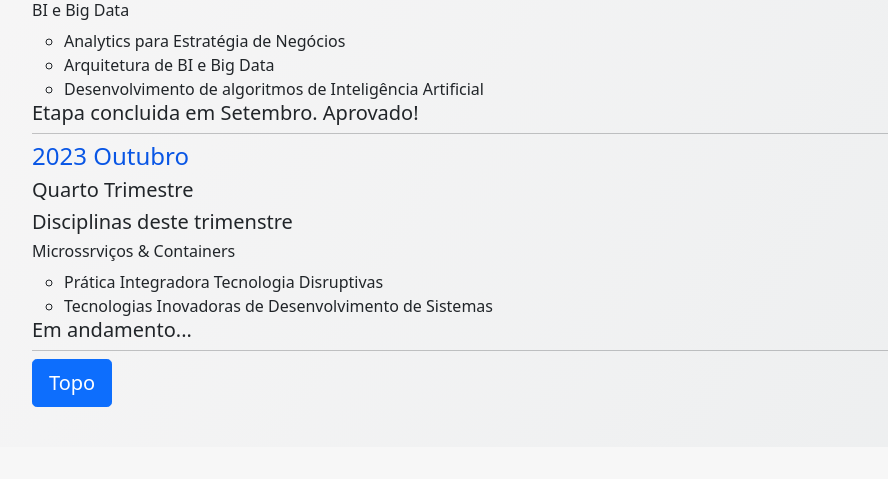
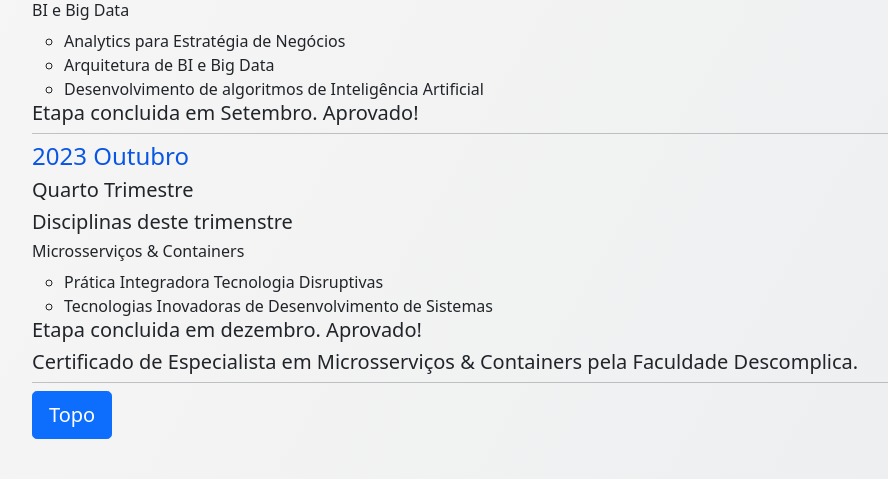
Before and after one commit to cabraldasilvac/website, a Flask app: page /about in a window 1280 px wide. Shown: the part 1637-2116 px from the top of the page, without its empty margins (24-912 px from the left). Before the commit the page ends 2044 px from the top, so only its background shows below. Run offline with Flask 3, Linux system fonts and the light colour scheme.

Commit message:
Update about.html - Add Microsserviços & Containers

```diff
--- a/api/templates/about.html
+++ b/api/templates/about.html
@@ -86,12 +86,14 @@
     <h4 class="ano">2023 Outubro </h4>
     <h5> Quarto  Trimestre </h5>
     <h5>Disciplinas deste trimenstre </h5>
-    <h6>Microssrviços & Containers</h6>
+    <h6>Microsserviços & Containers</h6>
      <ul>
       <li> Prática Integradora Tecnologia Disruptivas</li>
       <li> Tecnologias Inovadoras de Desenvolvimento de Sistemas </li>
      </ul>
-      <h5> Em andamento... <h5>
+     <h5> Etapa concluida em dezembro. Aprovado!<h5>
+     <h5> Certificado de Especialista em Microsserviços & Containers pela
+      Faculdade Descomplica.</h5>
     <hr class="my-2" />
 
   <a class="btn btn-primary btn-lg" href="#" role="button">Topo</a>
```
